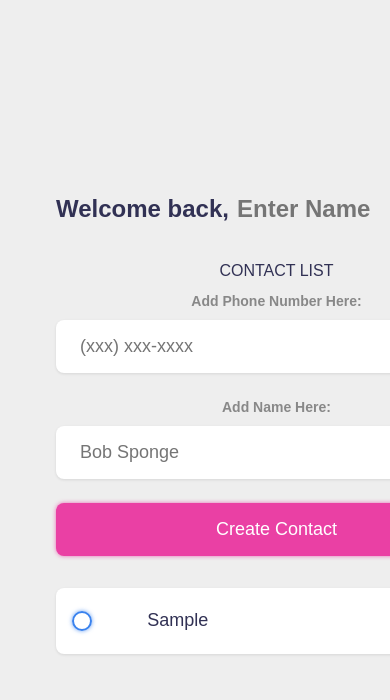
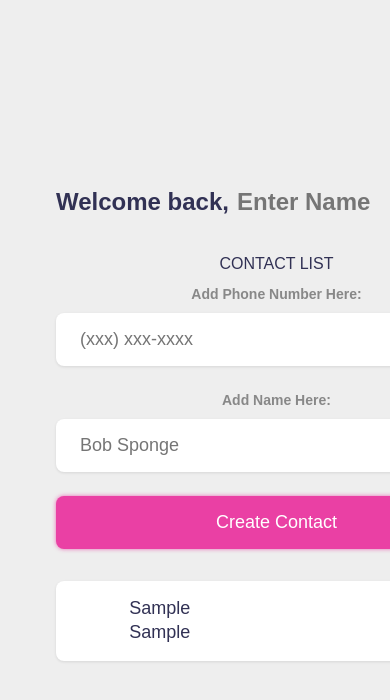
Before and after one commit to SPARTANxABG/project3, a Vue app: page / in a window 390 px wide. Both pictures are taken after typing "Sample", "Sample" into the empty fields and a click on the input "Create Contact". Shown: the top 700 px of the page. Built offline with nearby package versions, Linux system fonts and the light colour scheme.

Commit message:
Replaced the radio button with another text input type to show both phone number and name

```diff
--- a/src/App.vue
+++ b/src/App.vue
@@ -68,13 +68,9 @@
       <div class="list">
         <div v-for="x in myArray" :class="`todo-item ${x.done ? 'done' : 'not-done'}`" :key="x">
 
-          <label>
-            <input type="checkbox" v-model="x.done"/>
-            <span :class="`bubble ${x.category}`"></span>
-          </label>
-
           <div class="todo-content">
             <input type="text" v-model="x.content"/>
+            <input type="text" v-model="x.category"/>
           </div>
 
           <div class="actions">
@@ -83,13 +79,9 @@
 
         </div>
 
-
       </div>
 
-
-
     </section>
-
 
   </main>
 
```
